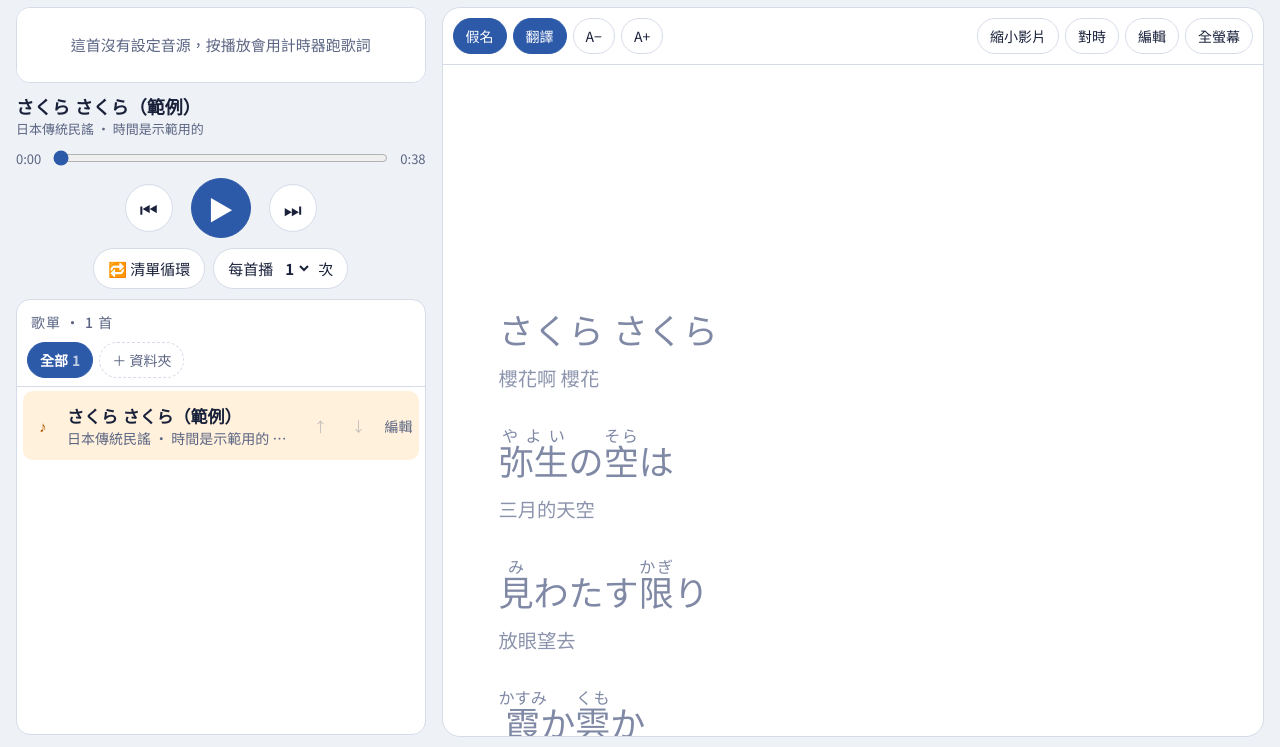
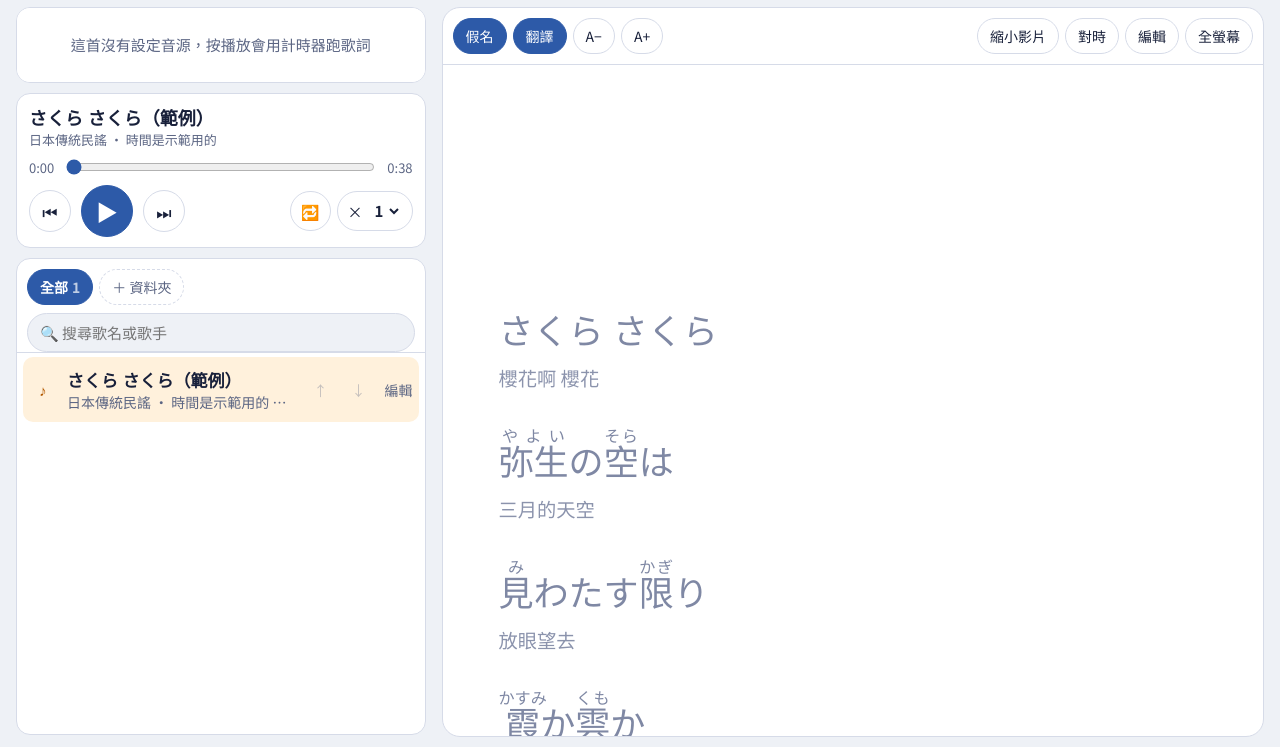
Before and after one commit to bear84263-gif/utaloop, a plain HTML site: page index.html in a window 1280 px wide. Shown: the part 53-800 px from the top of the page. Drawn offline with Linux system fonts and the light colour scheme; a web font is replaced by a local one.

Commit message:
Keep player controls fixed while the playlist scrolls; add playlist search
Co-Authored-By: Claude Opus 5.5 <noreply@anthropic.com>
Claude-Session: https://claude.ai/code/session_01BD5bogV6VwJugMjUP1VQa9

```diff
--- a/index.html
+++ b/index.html
@@ -83,10 +83,24 @@ body.small-video .player:not([data-kind="clock"]){max-height:120px}
 .dlg select{border:1px solid var(--line);border-radius:10px;padding:10px 12px;background:var(--bg);color:var(--ink);font-size:16px}
 :root[data-skin="sea"] .dlg select{border:2px solid var(--line);background:var(--field)}
 .playlist h2{margin:0;padding:12px 14px 6px;font-size:14px;letter-spacing:.08em;color:var(--muted);font-weight:500}
-#plist{list-style:none;margin:0;padding:4px 6px 8px;overflow:auto;min-height:0;flex:1}
+/* control card: title, progress, buttons together */
+.ctrl{display:flex;flex-direction:column;gap:8px}
+.rl2{display:none}
+.ctrl-row{display:flex;flex-wrap:wrap;gap:10px;align-items:center;justify-content:center}
+.pl-search{flex:none}
+.playlist{position:relative}
+.playlist h2{position:absolute;width:1px;height:1px;overflow:hidden;clip:rect(0 0 0 0);white-space:nowrap}
+.folder-bar{padding:10px 10px 0;border-bottom:none}
+:root[data-skin="sea"] .folder-bar{border-bottom:none}
+.pl-search{margin:8px 10px;}
+#plist{border-top:1px solid var(--line)}
+:root[data-skin="sea"] #plist{border-top:2px dashed var(--line)}
+#plist{list-style:none;margin:0;padding:4px 6px 8px;overflow-y:auto;min-height:0;flex:1;overscroll-behavior:contain}
+.pl-search{margin:8px 10px 0;padding:8px 12px;border:1px solid var(--line);border-radius:999px;background:var(--bg);color:var(--ink);font-size:15px;min-width:0}
+:root[data-skin="sea"] .pl-search{border:2px solid var(--line);border-radius:10px;background:var(--field)}
 .song{display:flex;align-items:center;gap:4px;border-radius:10px}
 .song.cur{background:var(--hi-bg)}
-.song-main{flex:1;min-width:0;display:flex;align-items:center;gap:12px;border:none;background:none;text-align:left;padding:12px 8px}
+.song-main{flex:1;min-width:0;display:flex;align-items:center;gap:12px;border:none;background:none;text-align:left;padding:10px 8px}
 .num{width:24px;flex:none;text-align:center;color:var(--muted);font-variant-numeric:tabular-nums}
 .song.cur .num{color:var(--hi);font-weight:700}
 .meta{display:flex;flex-direction:column;min-width:0}
@@ -167,7 +181,19 @@ dialog::backdrop{background:rgba(8,12,24,.55)}
   .body{flex-direction:row;gap:16px}
   .side{width:clamp(320px,32vw,420px);flex:none;overflow-y:auto;overscroll-behavior:contain;padding-bottom:2px}
   .player{max-height:none}
-  .playlist{display:flex;flex:1 0 auto;min-height:min(340px,60vh)}
+  .playlist{display:flex;flex:1 1 0;min-height:240px}
+  .player{max-height:26vh}
+  .ctrl{background:var(--panel);border:1px solid var(--line);border-radius:14px;padding:10px 12px}
+  .ctrl-row{justify-content:space-between;gap:8px}
+  .ctrl .transport{gap:10px}
+  .ctrl .transport button{width:42px;height:42px;font-size:17px}
+  .ctrl .transport .play{width:52px;height:52px;font-size:22px}
+  .ctrl .loopopts{gap:6px}
+  .ctrl .loopopts .chip{min-height:40px;padding:6px 10px;font-size:15px}
+  .ctrl .mlbl,.ctrl .rl1{display:none}
+  .ctrl .rl2{display:inline}
+  .ctrl-row{flex-wrap:nowrap}
+  .side>*:not(.playlist){flex:none}
   .transport button{width:48px;height:48px}
   .transport .play{width:60px;height:60px}
 }
@@ -251,7 +277,7 @@ dialog::backdrop{background:rgba(8,12,24,.55)}
 :root[data-skin="sea"] .transport button{border:2.5px solid var(--line);background:var(--panel);color:var(--ink)}
 :root[data-skin="sea"] .transport .play{background:var(--accent);color:var(--accent-ink)}
 :root[data-skin="sea"] .now-title{font-family:var(--f-jp)}
-:root[data-skin="sea"] .now,:root[data-skin="sea"] .seekrow{background:var(--panel);border:2px solid var(--line);border-radius:12px;padding:8px 12px}
+:root[data-skin="sea"] .ctrl{border:2.5px solid var(--line);border-radius:14px}
 :root[data-skin="sea"] .line{border-radius:8px}
 :root[data-skin="sea"] .line.on{background:var(--hi-bg);color:var(--ink)}
 :root[data-skin="sea"] .line.on .jp{color:var(--ink);font-weight:700}
@@ -287,8 +313,10 @@ dialog::backdrop{background:rgba(8,12,24,.55)}
         <audio id="audio" preload="auto" playsinline></audio>
         <div class="ytblocked" id="ytBlocked" hidden><div>YouTube 在這裡載入不了。<br>請把網頁放到網站空間（例如 GitHub Pages）再打開。</div></div>
       </div>
+      <div class="ctrl">
         <div class="now"><div class="now-title" id="nowTitle"></div><div class="now-artist" id="nowArtist"></div></div>
         <div class="seekrow"><span id="tcur">0:00</span><input id="seek" type="range" min="0" max="1" step="0.1" value="0" aria-label="播放進度"><span id="tdur">--:--</span></div>
+        <div class="ctrl-row">
           <div class="transport">
             <button id="btnPrev" type="button" aria-label="上一首">⏮</button>
             <button id="btnPlay" class="play" type="button" aria-label="播放">▶</button>
@@ -296,12 +324,15 @@ dialog::backdrop{background:rgba(8,12,24,.55)}
           </div>
           <div class="loopopts">
             <button id="btnMode" class="chip" type="button"></button>
-        <label class="chip" for="selRepeat">每首播
-          <select id="selRepeat"><option value="1">1</option><option value="2">2</option><option value="3">3</option><option value="5">5</option></select> 次</label>
+            <label class="chip" for="selRepeat" title="每首重複幾次"><span class="rl1">每首</span><span class="rl2" aria-hidden="true">×</span>
+              <select id="selRepeat" aria-label="每首重複幾次"><option value="1">1</option><option value="2">2</option><option value="3">3</option><option value="5">5</option></select><span class="rl1">次</span></label>
+          </div>
+        </div>
       </div>
       <section class="playlist" aria-label="歌單">
         <h2 id="plHead">歌單 · <span id="plCount">0</span> 首</h2>
         <div id="folderBar" class="folder-bar" role="group" aria-label="資料夾"></div>
+        <input id="plSearch" class="pl-search" type="search" placeholder="🔍 搜尋歌名或歌手" autocomplete="off" aria-label="搜尋歌單">
         <ol id="plist"></ol>
       </section>
     </aside>
@@ -557,7 +588,8 @@ function applyView(){
   $('#tgVideo').setAttribute('aria-pressed',S.smallVideo);
   document.body.classList.toggle('small-video',S.smallVideo);
   document.documentElement.style.setProperty('--scale',S.size);
-  $('#btnMode').textContent={all:'🔁 清單循環',one:'🔂 單曲循環',shuffle:'🔀 隨機播放'}[S.mode];
+  const md={all:['🔁','清單循環'],one:['🔂','單曲循環'],shuffle:['🔀','隨機播放']}[S.mode];
+  $('#btnMode').innerHTML=`<span aria-hidden="true">${md[0]}</span><span class="mlbl"> ${md[1]}</span>`;$('#btnMode').title=md[1];$('#btnMode').setAttribute('aria-label','播放模式：'+md[1]);
   $('#selRepeat').value=String(S.repeat);
   $('#selRepeat').disabled=S.mode==='one';
 }
@@ -599,11 +631,13 @@ function renderFolderBar(){
 }
 function renderPlaylist(){
   const ul=$('#plist');ul.innerHTML='';
-  const v=viewList();
-  $('#plCount').textContent=v.length;
+  const q=($('#plSearch').value||'').trim().toLowerCase();
+  const all=viewList(),v=q?all.filter(i=>((S.songs[i].title||'')+' '+(S.songs[i].artist||'')).toLowerCase().includes(q)):all;
+  $('#plCount').textContent=all.length;
   $('#plHead').firstChild.textContent=(S.view==='all'?'歌單':folderName(S.view))+' · ';
-  $('#btnList').textContent=document.body.classList.contains('show-list')?'看歌詞':`歌單 (${v.length})`;
+  $('#btnList').textContent=document.body.classList.contains('show-list')?'看歌詞':`歌單 (${all.length})`;
   renderFolderBar();
+  if(!v.length&&q){ul.innerHTML='<li class="sa" style="padding:14px 10px;white-space:normal">找不到符合「'+esc(q)+'」的歌。</li>';return}
   if(!v.length){ul.innerHTML='<li class="sa" style="padding:14px 10px;white-space:normal">這個資料夾還沒有歌。新增歌曲時選這個資料夾，或在歌的「編輯」裡改資料夾。</li>';return}
   v.forEach((i,pos)=>{
     const s=S.songs[i];
@@ -614,6 +648,7 @@ function renderPlaylist(){
     ul.appendChild(li);
   });
 }
+$('#plSearch').addEventListener('input',()=>renderPlaylist());
 $('#folderBar').addEventListener('click',e=>{
   const b=e.target.closest('button[data-view]');if(!b)return;
   if(b.dataset.view==='__manage'){openFolders();return}
@@ -1355,7 +1390,7 @@ $('#btnFull').onclick=()=>{
 $('#btnPlay').onclick=()=>{if(!S.songs.length){openEditor(-1);return}isPlaying()?pause():play()};
 $('#btnNext').onclick=()=>next();
 $('#btnPrev').onclick=()=>prev();
-$('#btnMode').onclick=()=>{S.mode={all:'one',one:'shuffle',shuffle:'all'}[S.mode];save();applyView()};
+$('#btnMode').onclick=()=>{S.mode={all:'one',one:'shuffle',shuffle:'all'}[S.mode];save();applyView();toast({all:'🔁 清單循環：整個歌單播完再從頭',one:'🔂 單曲循環：一直重複這首',shuffle:'🔀 隨機播放'}[S.mode])};
 $('#selRepeat').onchange=e=>{S.repeat=+e.target.value||1;playCount=0;save()};
 $('#tgRuby').onclick=()=>{S.ruby=!S.ruby;save();applyView()};
 $('#tgTrans').onclick=()=>{S.trans=!S.trans;save();applyView()};
```
Lines whose indentation alone changed are shown as unchanged.
